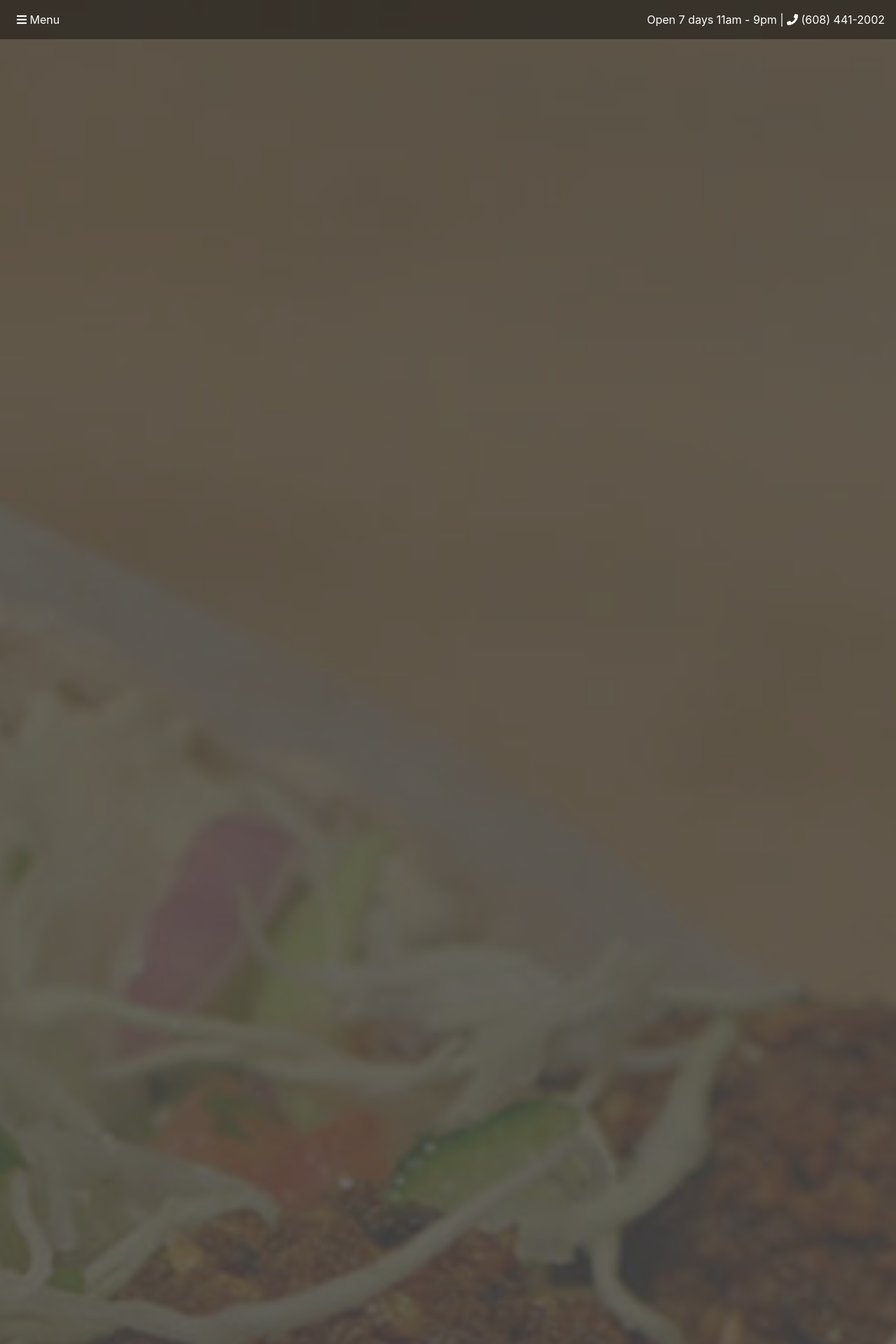
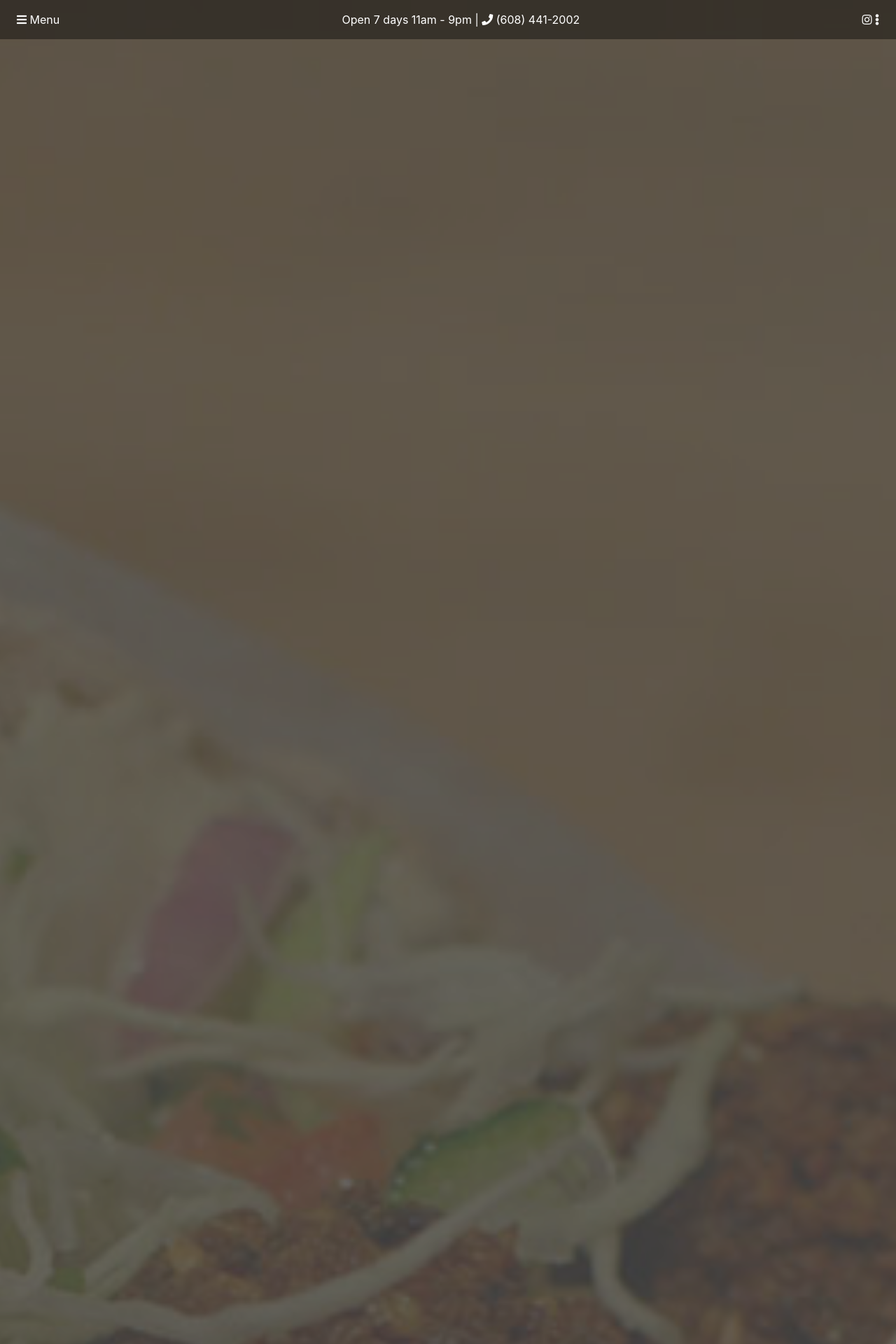
Before and after one commit to ajwahlb/Banzo, a Jekyll site: the page built from _pages/hpv2.html, in a window 1280 px wide. Shown: the top 1920 px of the page at 70% size. Built offline with Jekyll 4.4.1, drawn with Linux system fonts in a browser that asks for light colours; nearby versions of some CDN libraries.

Commit message:
instagram toggle

```diff
--- a/_includes/fixedNav.html
+++ b/_includes/fixedNav.html
@@ -8,5 +8,10 @@
 		<span class="navbar-text">
 			Open 7 days 11am - 9pm | <i class="fas fa-phone"></i> <tel>(608) 441-2002</tel>
 		</span>
+		<ul class="navbar-nav ml-auto">
+			<li class="nav-item">
+				<a class="nav-link js-toggle-right-slidebar"><i class="fab fa-instagram"></i> <i class="fas fa-ellipsis-v"></i></a>
+			</li>
+		</ul>
 	</div>
 </nav>
--- a/_layouts/homepage-v2.html
+++ b/_layouts/homepage-v2.html
@@ -12,7 +12,7 @@
 		{% include footer.html %}
 	</div>
 
-	<!-- slide in menu -->
+	<!-- Left slide in menu -->
 	<div id="fly-in-menu" off-canvas="slidebar-1 left reveal">
 		<div class="slideOut js-close-left-slidebar"><i class="far fa-times-circle"></i></div>
 		<ul class="align-self-center">
@@ -22,6 +22,13 @@
 			<li>Restaurant Menu</li>
 			<li>Catering Menu</li>
 			<li>Contact Us</li>
+		</ul>
+	</div>
+	<!-- Right instagram feed -->
+	<div id="fly-in-menu" off-canvas="instagram right reveal">
+		<div class="slideOut js-close-right-slidebar"><i class="far fa-times-circle"></i></div>
+		<ul class="align-self-center">
+			<li>Instagram Feed</li>
 		</ul>
 	</div>
 
```
Also changed, not shown: _includes/footer.html (+9 -0 lines).
